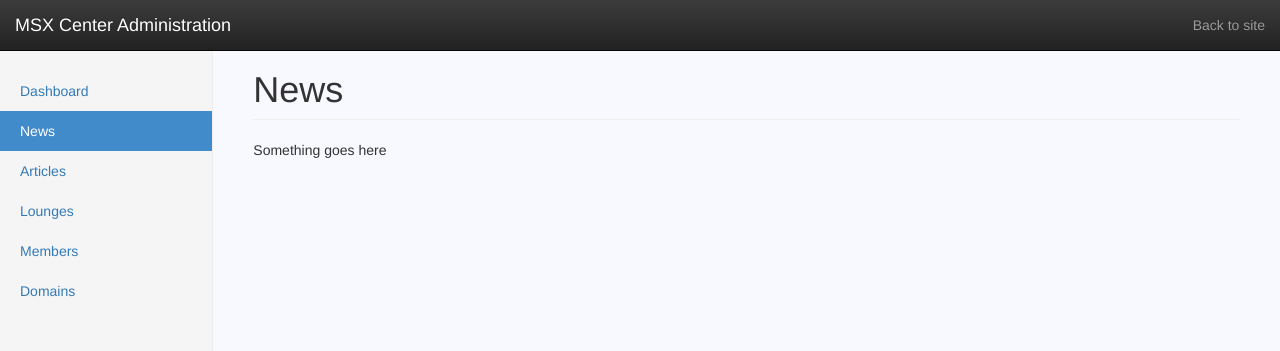
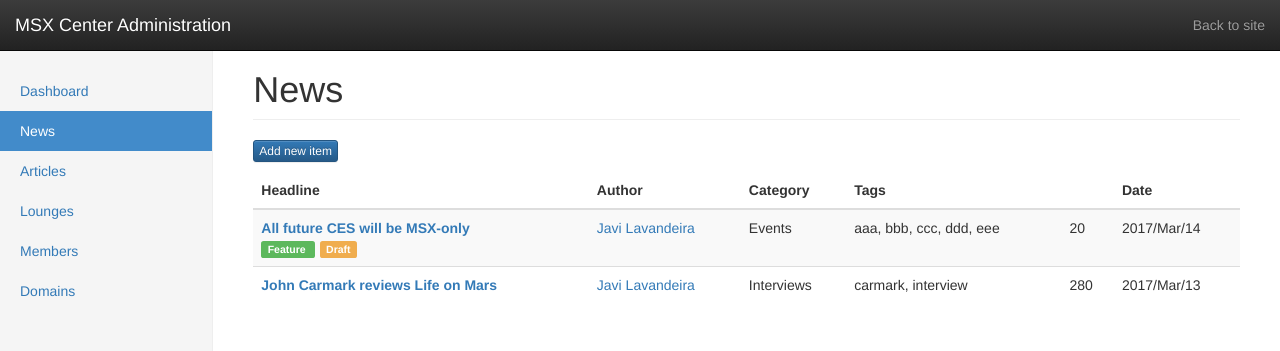
Before and after one commit to javilm/msx-center, a Flask app: page /admin/news in a window 1280 px wide. Shown: the top 351 px of the page. Run offline with Flask 2, Linux system fonts and the light colour scheme; the visitor is signed in with stand-in values (Sample User, id 1); data comes from the database, SQL or seed files in the repository; parts of the project's set-up code (start-up, migrations or seed data) failed here and were passed over; some libraries are stand-ins or nearby versions.

Commit message:
Added stub for new routes in the admin panel. Created ExternalLink model. Added templates for listing and adding news items in the admin panel.

```diff
--- a/app.py
+++ b/app.py
@@ -695,7 +695,8 @@ class NewsItem(db.Model):
 	body_es = db.Column(db.String())
 	body_pt = db.Column(db.String())
 	body_kr = db.Column(db.String())
-	header_image = db.Column(db.Integer, db.ForeignKey('images.id'))
+	header_image_id = db.Column(db.Integer, db.ForeignKey('images.id'))
+	date_created = db.Column(db.DateTime)
 	date_published = db.Column(db.DateTime)
 	is_published = db.Column(db.Boolean)
 	is_hidden = db.Column(db.Boolean)
@@ -704,7 +705,87 @@ class NewsItem(db.Model):
 	allows_comments = db.Column(db.Boolean)
 	url = db.Column(db.String())
 	num_comments = db.Column(db.Integer)
-
+	score = db.Column(db.Integer)
+
+	def __init__(self, author, headline_en=None, headline_ja=None, headline_nl=None, headline_es=None, headline_pt=None, headline_kr=None, subhead_en=None, subhead_ja=None, subhead_nl=None, subhead_es=None, subhead_pt=None, subhead_kr=None, body_en=None, body_ja=None, body_nl=None, body_es=None, body_pt=None, body_kr=None, header_image=None, date_published=None, is_published=False, is_hidden=False, is_feature=False, is_archived=False, allows_comments=True, url=None):
+		self.author_id = author.id
+		self.headline_en = html_cleaner.clean_html(headline_en) if headline_en else None
+		self.headline_ja = html_cleaner.clean_html(headline_ja) if headline_ja else None
+		self.headline_nl = html_cleaner.clean_html(headline_nl) if headline_nl else None
+		self.headline_es = html_cleaner.clean_html(headline_es) if headline_es else None
+		self.headline_pt = html_cleaner.clean_html(headline_pt) if headline_pt else None
+		self.headline_kr = html_cleaner.clean_html(headline_kr) if headline_kr else None
+		self.subhead_en = html_cleaner.clean_html(subhead_en) if subhead_en else None
+		self.subhead_en = html_cleaner.clean_html(subhead_en) if subhead_en else None
+		self.subhead_en = html_cleaner.clean_html(subhead_en) if subhead_en else None
+		self.subhead_en = html_cleaner.clean_html(subhead_en) if subhead_en else None
+		self.subhead_en = html_cleaner.clean_html(subhead_en) if subhead_en else None
+		self.subhead_en = html_cleaner.clean_html(subhead_en) if subhead_en else None
+		self.body_en = html_cleaner.clean_html(body_en) if body_en else None
+		self.body_ja = html_cleaner.clean_html(body_ja) if body_ja else None
+		self.body_nl = html_cleaner.clean_html(body_nl) if body_nl else None
+		self.body_es = html_cleaner.clean_html(body_es) if body_es else None
+		self.body_pt = html_cleaner.clean_html(body_pt) if body_pt else None
+		self.body_kr = html_cleaner.clean_html(body_kr) if body_kr else None
+		self.header_image_id = header_image.id if header_image else None
+		self.date_created = datetime.utcnow()
+		self.date_published = date_published or self.date_created
+		self.is_published = is_published
+		self.is_hidden = is_hidden
+		self.is_feature = is_feature
+		self.is_archived = is_archived
+		self.allows_comments = allows_comments
+		self.url = url
+		self.num_comments = 0
+		self.score = 0
+
+		self.extract_images()
+
+	def extract_images(self):
+		root = LH.fromstring(self.body_en)
+
+		for element in root.iter('img'):
+			# Make a copy of the original HTML element
+			tmp_element = copy.copy(element)
+
+			# Generate an image by decoding the Base64 content of the src attribute
+			img = SiteImage(element.attrib['src'])
+
+			# Check based on the MD5 hash whether the image was already in the database, save it if it wasn't
+			tmp_img = SiteImage.query.filter_by(md5_hash=img.md5_hash).first()
+			if tmp_img is None:
+				db.session.add(img)
+				db.session.commit()
+			else:
+				img = tmp_img
+
+			# Modify the attributes in the copy of the <img...> tag
+			tmp_element.attrib['src'] = url_for('send_image', image_id=img.id, dummy_filename='msx-center_image_%s.%s' % (img.id, img._ext()))
+			tmp_element.attrib['class'] = 'img-responsive'
+
+			# Create a new <A ...> element that will contain the modified <IMG ...> tag
+			new = etree.Element("a", href=tmp_element.attrib['src'])
+			new.attrib['data-lightbox'] = 'Images for comment %s' % self.id
+			# Add the <img> tag inside the new <a> element
+			new.append(tmp_element)
+
+			# Replace the <img ...> tag in the HTML code with the new <a ...><img ...></a>
+			element.getparent().replace(element, new)
+
+			del img, tmp_img
+
+		self.body_en = LH.tostring(root)
+
+class ExternalLink(db.Model):
+	__tablename__ = 'external_links'
+
+	id = db.Column(db.Integer, primary_key=True)
+	url = db.Column(db.String())
+	num_visits = db.Column(db.Integer)
+
+	def __init__(self, url=None):
+		self.url = url
+		self.num_visits = 0
 
 #######################
 ## APPLICATION SETUP ##
@@ -1700,6 +1781,20 @@ def page_admin_news():
 
 	return render_template('admin/news.html', user=user, active='news')
 
+@app.route('/admin/news/add', methods=['GET', 'POST'])
+def page_admin_news_add():
+
+	# Get the signed in User (if there's one), or None
+	user = User.get_signed_in_user()
+
+	if user is None:
+		abort(401)
+	else:
+		if not user.is_staff and not user.is_superuser:
+			abort(401)
+
+	return render_template('admin/news-add.html', user=user, active='news')
+
 @app.route('/admin/articles', methods=['GET'])
 def page_admin_articles():
 
--- a/static/css/admin.css
+++ b/static/css/admin.css
@@ -1,7 +1,3 @@
-body {
-	padding-top: 50px;
-}
-
 .nav-sidebar {
   margin-right:-21px;
   margin-bottom:20px;
@@ -32,10 +28,35 @@ body {
   background-color:#428bca;
 }
 
+body {
+  background-color:#ffffff;
+  padding-top:50px;
+}
+
 .admin-content {
-	padding: 20px 40px;
+  padding:20px 40px;
 }
 
 .admin-content .page-header {
-	margin-top: 0;
+  margin-top:0;
 }
+
+.news-table {
+  margin-top:10px;
+}
+
+.news-item-labels span {
+  margin-right:5px;
+}
+
+.admin-content form {
+  margin-top:15px;
+}
+
+.admin-content form .fa {
+  color:#f00;
+}
+
+.admin-content form button {
+  margin-right:5px;
+}
--- a/templates/admin/news.html
+++ b/templates/admin/news.html
@@ -2,5 +2,42 @@
 {% block title %}MSX Center Administration - News{% endblock %}
 {% block content %}
 <h1 class="page-header">News</h1>
-Something goes here
+<a href="{{ url_for('page_admin_news_add') }}" class="btn btn-primary btn-xs" type="button">Add new item</a>
+
+{# This table will appear only if there are any news items in the database #}
+<div class="table-responsive news-table">
+	<table class="table table-striped table-hover">
+		<thead>
+			<tr>
+				<th>Headline </th>
+				<th>Author </th>
+				<th>Category </th>
+				<th>Tags</th>
+				<th> <i class="fa fa-comment"></i></th>
+				<th>Date </th>
+			</tr>
+		</thead>
+		<tbody>
+			<tr>
+				<td><a href="#"><strong>All future CES will be MSX-only</strong></a><strong> </strong>
+					<div class="news-item-labels"><span class="label label-success">Feature </span><span class="label label-warning">Draft </span></div>
+				</td>
+				<td><a href="#">Javi Lavandeira</a></td>
+				<td>Events </td>
+				<td>aaa, bbb, ccc, ddd, eee</td>
+				<td>20 </td>
+				<td>2017/Mar/14 </td>
+			</tr>
+			<tr>
+				<td><a href="#"><strong>John Carmark reviews Life on Mars</strong></a></td>
+				<td><a href="#">Javi Lavandeira</a></td>
+				<td>Interviews </td>
+				<td>carmark, interview</td>
+				<td>280 </td>
+				<td>2017/Mar/13 </td>
+			</tr>
+		</tbody>
+	</table>
+</div>
+
 {% endblock %}
```
Also changed, not shown: templates/admin/news-add.html (added, +70 -0 lines).
